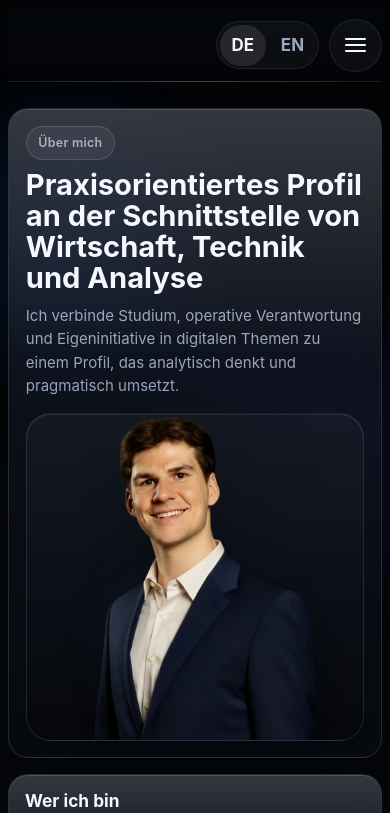
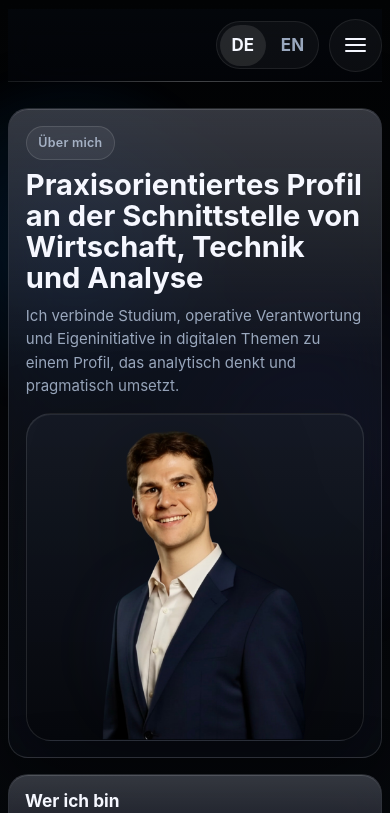
Before and after one commit to Noahwuhrmann/noah-wuhrmann-cv, a React (Vite) app: page /about in a window 390 px wide. Shown: the top 813 px of the page. Built offline with nearby package versions, Linux system fonts and the light colour scheme.

Commit message:
Fix about portrait alignment

```diff
--- a/src/index.css
+++ b/src/index.css
@@ -848,7 +848,7 @@ button {
   display: grid;
   grid-template-columns: minmax(0, 1fr) minmax(320px, 420px);
   gap: clamp(1.35rem, 3vw, 2.65rem);
-  align-items: center;
+  align-items: start;
   padding: clamp(1.25rem, 2vw, 1.7rem);
   margin-bottom: 1rem;
   overflow: hidden;
@@ -911,11 +911,11 @@ button {
   z-index: 1;
   display: block;
   width: auto;
-  height: 108%;
+  height: 100%;
   max-width: none;
   max-height: none;
   object-fit: contain;
-  transform: translate(2.5%, 4.5%);
+  transform: translateX(2%);
   filter: drop-shadow(0 20px 50px rgba(0, 0, 0, 0.34));
 }
 
@@ -2468,8 +2468,8 @@ button {
   }
 
   .about-portrait-image {
-    height: 108%;
-    transform: translate(2%, 4.5%);
+    height: 100%;
+    transform: translateX(2%);
   }
 
   .resume-mobile-section-header,
@@ -2701,7 +2701,7 @@ button {
   }
 
   .about-portrait-image {
-    height: 108%;
+    height: 100%;
   }
 
   .compact-grid,
@@ -2808,8 +2808,8 @@ button {
   }
 
   .about-portrait-image {
-    height: 110%;
-    transform: translate(1.5%, 5%);
+    height: 100%;
+    transform: translateX(1.5%);
   }
 
   .resume-logo-card {
```
